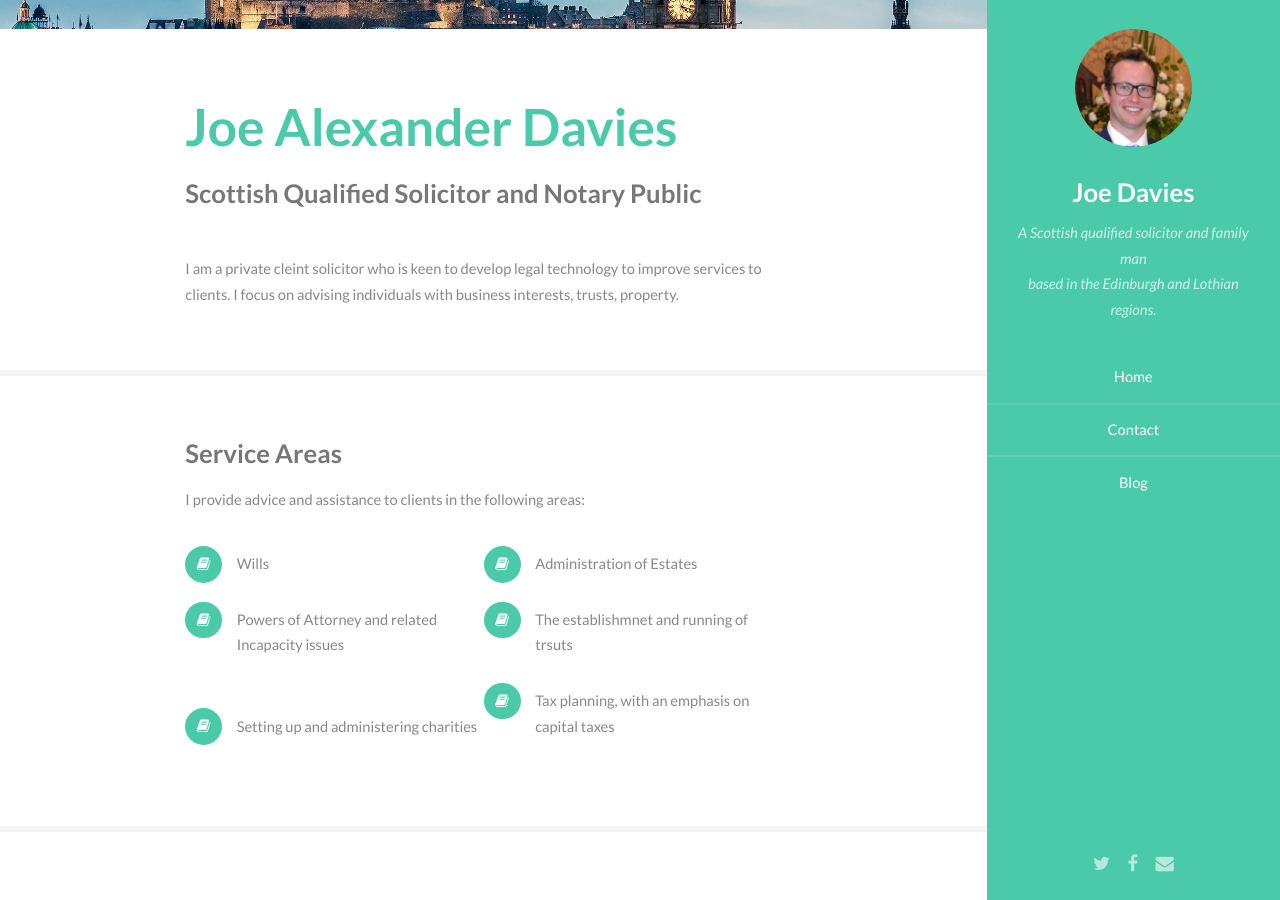
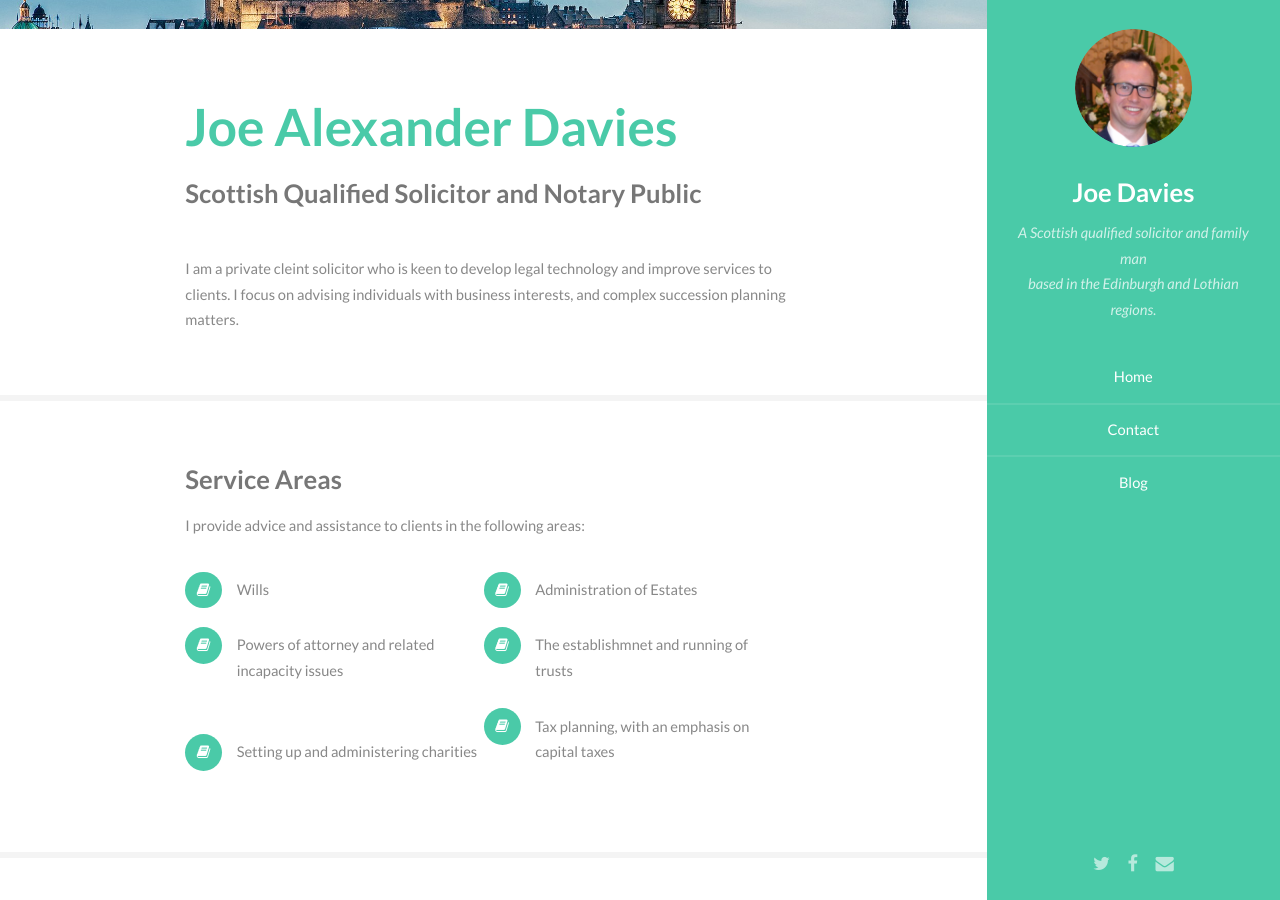
Before and after one commit to JoeDavies1991/JoeDavies1991, a Jekyll site: the page built from index.html, in a window 1280 px wide and 900 px high, scrolled down 191 px. Built offline with Jekyll 4.4.1, drawn with Linux system fonts in a browser that asks for light colours.

Commit message:
photo and text

```diff
--- a/index.html
+++ b/index.html
@@ -12,7 +12,7 @@ layout: default
                 <p>Scottish Qualified Solicitor and Notary Public<br />
 
             </header>
-            <p>I am a private cleint solicitor who is keen to develop legal technology to improve services to clients. I focus on advising individuals with business interests, trusts, property.<p>
+            <p>I am a private cleint solicitor who is keen to develop legal technology and improve services to clients. I focus on advising individuals with business interests, and complex succession planning matters.<p>
         </div>
     </section>
 
@@ -24,8 +24,8 @@ layout: default
             <ul class="feature-icons">
                 <li class="fa-book">Wills</li>
                 <li class="fa-book">Administration of Estates</li>
-                <li class="fa-book">Powers of Attorney and related Incapacity issues</li>
-                <li class="fa-book">The establishmnet and running of trsuts</li>
+                <li class="fa-book">Powers of attorney and related incapacity issues</li>
+                <li class="fa-book">The establishmnet and running of trusts</li>
                 <li class="fa-book">Setting up and administering charities</li>
                 <li class="fa-book">Tax planning, with an emphasis on capital taxes</li>
                 <!-- Changes to box lists to maintain consistency. Old symbols are listed here: fa-cubes, fa-code, fa-coffee, fa-bolt , fa-users -->
```
